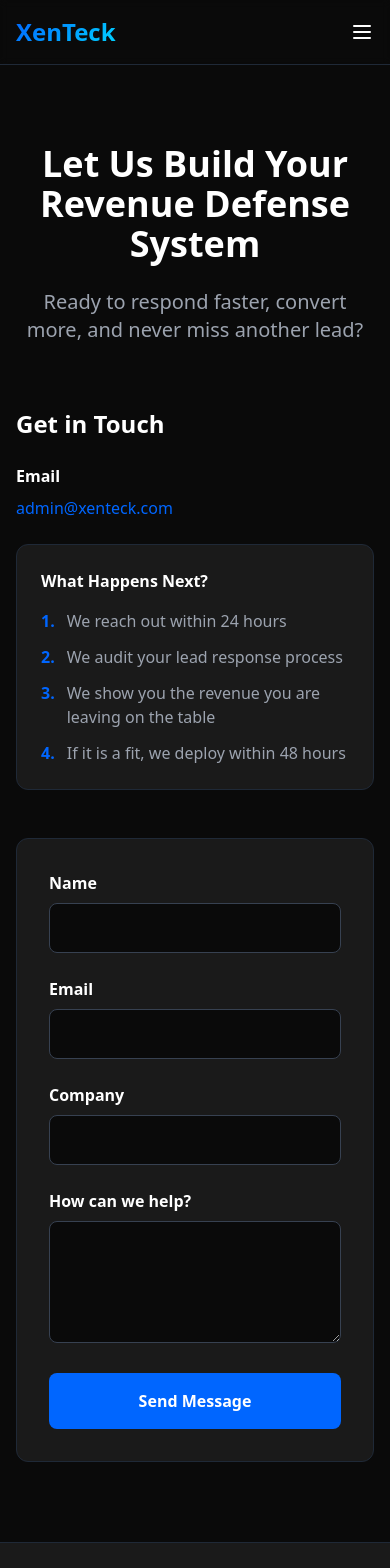
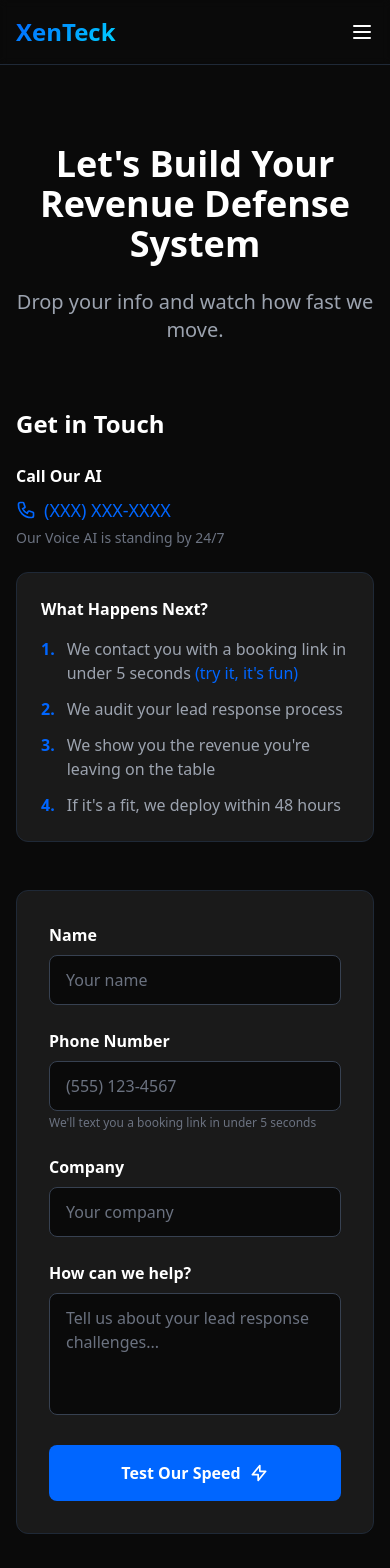
Before and after one commit to ShaunandDavid/xenteck-site, a Next.js app: page /contact in a window 390 px wide. Shown: the top 1568 px of the page. Built offline with nearby package versions, Linux system fonts and the light colour scheme.

Commit message:
Contact form webhook, phone field, What Happens Next update, pricing checkmarks fixed

```diff
--- a/pages/contact.js
+++ b/pages/contact.js
@@ -2,8 +2,37 @@ import Head from 'next/head';
 import { useState } from 'react';
 
 export default function Contact() {
-  const [formData, setFormData] = useState({ name: '', email: '', company: '', message: '' });
-  const handleSubmit = (e) => { e.preventDefault(); window.location.href = `mailto:admin@xenteck.com?subject=XenTeck Inquiry from ${formData.name}&body=${encodeURIComponent(formData.message)}`; };
+  const [formData, setFormData] = useState({ name: '', phone: '', company: '', message: '' });
+  const [status, setStatus] = useState('idle'); // idle, sending, success, error
+
+  const handleSubmit = async (e) => {
+    e.preventDefault();
+    setStatus('sending');
+
+    try {
+      // Make.com webhook - Speed-to-Lead demo
+      const webhookUrl = 'https://hook.us2.make.com/YOUR_WEBHOOK_ID_HERE';
+
+      await fetch(webhookUrl, {
+        method: 'POST',
+        headers: { 'Content-Type': 'application/json' },
+        mode: 'no-cors', // Make.com webhooks need this
+        body: JSON.stringify({
+          name: formData.name,
+          phone: formData.phone,
+          company: formData.company,
+          message: formData.message,
+          source: 'xenteck-website',
+          timestamp: new Date().toISOString()
+        })
+      });
+
+      setStatus('success');
+      setFormData({ name: '', phone: '', company: '', message: '' });
+    } catch (error) {
+      setStatus('error');
+    }
+  };
 
   return (
     <>
@@ -11,31 +40,131 @@ export default function Contact() {
       <section className="py-20 px-4">
         <div className="max-w-4xl mx-auto">
           <div className="text-center mb-16">
-            <h1 className="text-4xl md:text-5xl font-bold mb-6">Let Us Build Your Revenue Defense System</h1>
-            <p className="text-gray-400 text-xl">Ready to respond faster, convert more, and never miss another lead?</p>
+            <h1 className="text-4xl md:text-5xl font-bold mb-6">Let's Build Your Revenue Defense System</h1>
+            <p className="text-gray-400 text-xl">Drop your info and watch how fast we move.</p>
           </div>
+
           <div className="grid grid-cols-1 md:grid-cols-2 gap-12">
             <div>
               <h2 className="text-2xl font-bold mb-6">Get in Touch</h2>
-              <div className="mb-6"><h3 className="text-white font-semibold mb-2">Email</h3><a href="mailto:admin@xenteck.com" className="text-xenteck-blue hover:underline">admin@xenteck.com</a></div>
+
+              <div className="mb-6">
+                <h3 className="text-white font-semibold mb-2">Call Our AI</h3>
+                <a href="tel:+1XXXXXXXXXX" className="text-xenteck-blue hover:underline text-lg flex items-center gap-2">
+                  <svg className="w-5 h-5" fill="none" stroke="currentColor" viewBox="0 0 24 24">
+                    <path strokeLinecap="round" strokeLinejoin="round" strokeWidth={2} d="M3 5a2 2 0 012-2h3.28a1 1 0 01.948.684l1.498 4.493a1 1 0 01-.502 1.21l-2.257 1.13a11.042 11.042 0 005.516 5.516l1.13-2.257a1 1 0 011.21-.502l4.493 1.498a1 1 0 01.684.949V19a2 2 0 01-2 2h-1C9.716 21 3 14.284 3 6V5z" />
+                  </svg>
+                  (XXX) XXX-XXXX
+                </a>
+                <p className="text-gray-500 text-sm mt-1">Our Voice AI is standing by 24/7</p>
+              </div>
+
               <div className="bg-xenteck-gray border border-gray-800 rounded-xl p-6">
                 <h3 className="text-white font-semibold mb-4">What Happens Next?</h3>
                 <ol className="space-y-3 text-gray-400">
-                  <li className="flex items-start"><span className="text-xenteck-blue mr-3 font-bold">1.</span>We reach out within 24 hours</li>
-                  <li className="flex items-start"><span className="text-xenteck-blue mr-3 font-bold">2.</span>We audit your lead response process</li>
-                  <li className="flex items-start"><span className="text-xenteck-blue mr-3 font-bold">3.</span>We show you the revenue you are leaving on the table</li>
-                  <li className="flex items-start"><span className="text-xenteck-blue mr-3 font-bold">4.</span>If it is a fit, we deploy within 48 hours</li>
+                  <li className="flex items-start">
+                    <span className="text-xenteck-blue mr-3 font-bold">1.</span>
+                    <span>We contact you with a booking link in under 5 seconds <span className="text-xenteck-blue">(try it, it's fun)</span></span>
+                  </li>
+                  <li className="flex items-start">
+                    <span className="text-xenteck-blue mr-3 font-bold">2.</span>
+                    We audit your lead response process
+                  </li>
+                  <li className="flex items-start">
+                    <span className="text-xenteck-blue mr-3 font-bold">3.</span>
+                    We show you the revenue you're leaving on the table
+                  </li>
+                  <li className="flex items-start">
+                    <span className="text-xenteck-blue mr-3 font-bold">4.</span>
+                    If it's a fit, we deploy within 48 hours
+                  </li>
                 </ol>
               </div>
             </div>
+
             <form onSubmit={handleSubmit} className="bg-xenteck-gray border border-gray-800 rounded-xl p-8">
-              <div className="space-y-6">
-                <div><label className="block text-white font-semibold mb-2">Name</label><input type="text" required className="w-full bg-xenteck-dark border border-gray-700 rounded-lg px-4 py-3 text-white focus:border-xenteck-blue focus:outline-none" value={formData.name} onChange={(e) => setFormData({...formData, name: e.target.value})} /></div>
-                <div><label className="block text-white font-semibold mb-2">Email</label><input type="email" required className="w-full bg-xenteck-dark border border-gray-700 rounded-lg px-4 py-3 text-white focus:border-xenteck-blue focus:outline-none" value={formData.email} onChange={(e) => setFormData({...formData, email: e.target.value})} /></div>
-                <div><label className="block text-white font-semibold mb-2">Company</label><input type="text" className="w-full bg-xenteck-dark border border-gray-700 rounded-lg px-4 py-3 text-white focus:border-xenteck-blue focus:outline-none" value={formData.company} onChange={(e) => setFormData({...formData, company: e.target.value})} /></div>
-                <div><label className="block text-white font-semibold mb-2">How can we help?</label><textarea rows="4" className="w-full bg-xenteck-dark border border-gray-700 rounded-lg px-4 py-3 text-white focus:border-xenteck-blue focus:outline-none" value={formData.message} onChange={(e) => setFormData({...formData, message: e.target.value})}></textarea></div>
-                <button type="submit" className="w-full bg-xenteck-blue hover:bg-blue-600 text-white py-4 rounded-lg font-semibold transition">Send Message</button>
-              </div>
+              {status === 'success' ? (
+                <div className="text-center py-8">
+                  <div className="w-16 h-16 bg-green-500/20 rounded-full flex items-center justify-center mx-auto mb-4">
+                    <svg className="w-8 h-8 text-green-500" fill="none" stroke="currentColor" viewBox="0 0 24 24">
+                      <path strokeLinecap="round" strokeLinejoin="round" strokeWidth={2} d="M5 13l4 4L19 7" />
+                    </svg>
+                  </div>
+                  <h3 className="text-2xl font-bold text-white mb-2">Check Your Phone!</h3>
+                  <p className="text-gray-400">Our Speed-to-Lead just fired. You should have a text within 5 seconds.</p>
+                </div>
+              ) : (
+                <div className="space-y-6">
+                  <div>
+                    <label className="block text-white font-semibold mb-2">Name</label>
+                    <input
+                      type="text"
+                      required
+                      placeholder="Your name"
+                      className="w-full bg-xenteck-dark border border-gray-700 rounded-lg px-4 py-3 text-white placeholder-gray-500 focus:border-xenteck-blue focus:outline-none"
+                      value={formData.name}
+                      onChange={(e) => setFormData({...formData, name: e.target.value})}
+                    />
+                  </div>
+                  <div>
+                    <label className="block text-white font-semibold mb-2">Phone Number</label>
+                    <input
+                      type="tel"
+                      required
+                      placeholder="(555) 123-4567"
+                      className="w-full bg-xenteck-dark border border-gray-700 rounded-lg px-4 py-3 text-white placeholder-gray-500 focus:border-xenteck-blue focus:outline-none"
+                      value={formData.phone}
+                      onChange={(e) => setFormData({...formData, phone: e.target.value})}
+                    />
+                    <p className="text-gray-500 text-xs mt-1">We'll text you a booking link in under 5 seconds</p>
+                  </div>
+                  <div>
+                    <label className="block text-white font-semibold mb-2">Company</label>
+                    <input
+                      type="text"
+                      placeholder="Your company"
+                      className="w-full bg-xenteck-dark border border-gray-700 rounded-lg px-4 py-3 text-white placeholder-gray-500 focus:border-xenteck-blue focus:outline-none"
+                      value={formData.company}
+                      onChange={(e) => setFormData({...formData, company: e.target.value})}
+                    />
+                  </div>
+                  <div>
+                    <label className="block text-white font-semibold mb-2">How can we help?</label>
+                    <textarea
+                      rows="4"
+                      placeholder="Tell us about your lead response challenges..."
+                      className="w-full bg-xenteck-dark border border-gray-700 rounded-lg px-4 py-3 text-white placeholder-gray-500 focus:border-xenteck-blue focus:outline-none resize-none"
+                      value={formData.message}
+                      onChange={(e) => setFormData({...formData, message: e.target.value})}
+                    ></textarea>
+                  </div>
+                  <button
+                    type="submit"
+                    disabled={status === 'sending'}
+                    className="w-full bg-xenteck-blue hover:bg-blue-600 disabled:opacity-50 disabled:cursor-not-allowed text-white py-4 rounded-lg font-semibold transition flex items-center justify-center gap-2"
+                  >
+                    {status === 'sending' ? (
+                      <>
+                        <svg className="animate-spin h-5 w-5" viewBox="0 0 24 24">
+                          <circle className="opacity-25" cx="12" cy="12" r="10" stroke="currentColor" strokeWidth="4" fill="none" />
+                          <path className="opacity-75" fill="currentColor" d="M4 12a8 8 0 018-8V0C5.373 0 0 5.373 0 12h4zm2 5.291A7.962 7.962 0 014 12H0c0 3.042 1.135 5.824 3 7.938l3-2.647z" />
+                        </svg>
+                        Sending...
+                      </>
+                    ) : (
+                      <>
+                        Test Our Speed
+                        <svg className="w-5 h-5" fill="none" stroke="currentColor" viewBox="0 0 24 24">
+                          <path strokeLinecap="round" strokeLinejoin="round" strokeWidth={2} d="M13 10V3L4 14h7v7l9-11h-7z" />
+                        </svg>
+                      </>
+                    )}
+                  </button>
+                  {status === 'error' && (
+                    <p className="text-red-400 text-center text-sm">Something went wrong. Try again or call us directly.</p>
+                  )}
+                </div>
+              )}
             </form>
           </div>
         </div>
```
Also changed, not shown: pages/pricing.js (+55 -9 lines).
